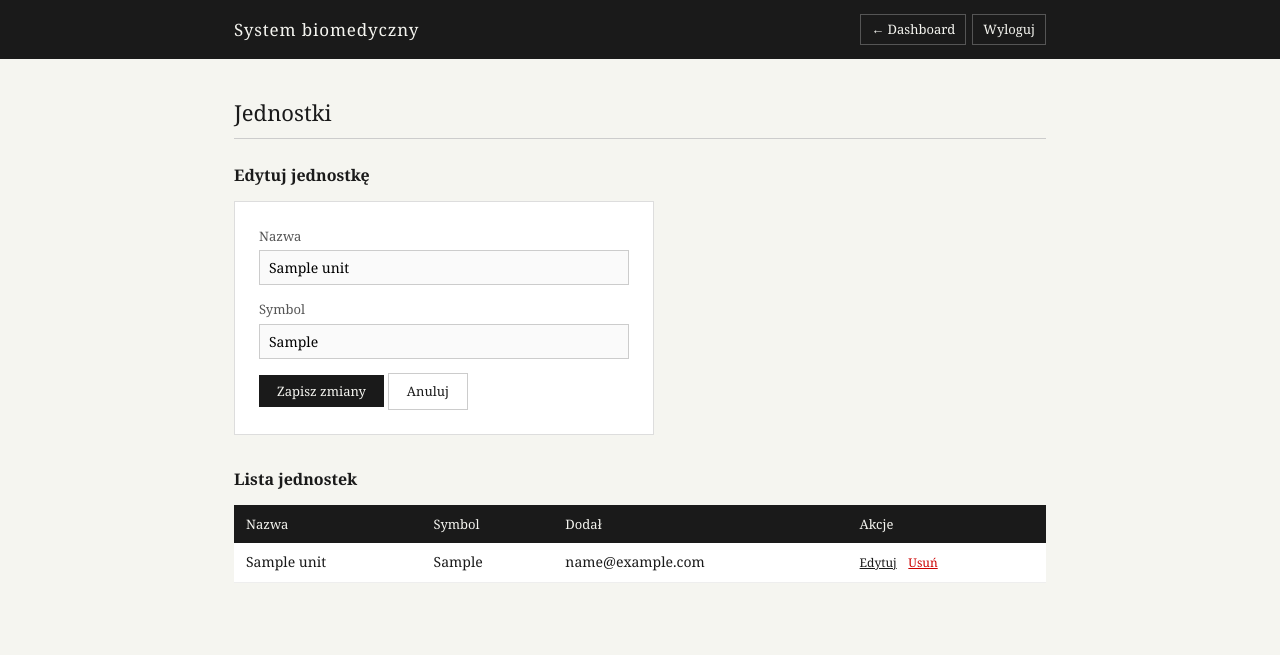
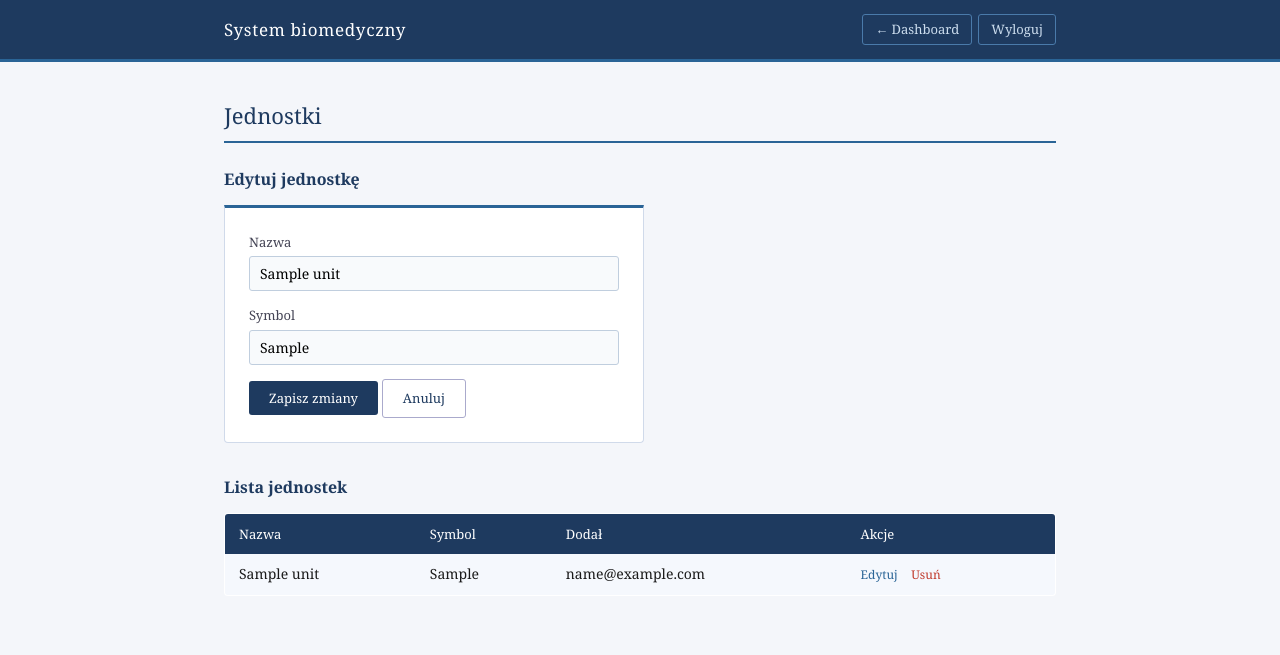
Before and after one commit to Szymon22v/System-biomedyczny, a PHP site: page /units.php?edit=1 in a window 1280 px wide. Shown: the top 655 px of the page. Run offline with PHP 8.4, Linux system fonts and the light colour scheme; the visitor is signed in with stand-in values (Sample User, id 1); tables that the repository leaves empty hold one stand-in row (values such as "Sample post").

Commit message:
aktualizacja

```diff
--- a/style.css
+++ b/style.css
@@ -6,24 +6,24 @@
 
 body {
     font-family: Georgia, 'Times New Roman', serif;
-    background: #f5f5f0;
+    background: #f4f6fa;
     color: #1a1a1a;
     font-size: 15px;
     line-height: 1.6;
 }
 
-/* LAYOUT */
 .container {
-    max-width: 860px;
+    max-width: 880px;
     margin: 0 auto;
     padding: 0 24px;
 }
 
-/* HEADER / NAV */
+/* HEADER */
 header {
-    background: #1a1a1a;
-    color: #f5f5f0;
+    background: #1e3a5f;
+    color: #fff;
     padding: 14px 0;
+    border-bottom: 3px solid #2a6496;
 }
 
 header .container {
@@ -37,29 +37,33 @@ header .container {
 header h1 {
     font-size: 17px;
     font-weight: normal;
-    letter-spacing: 0.05em;
+    letter-spacing: 0.04em;
+    color: #fff;
 }
 
 nav {
     display: flex;
     gap: 6px;
     flex-wrap: wrap;
+    align-items: center;
 }
 
 nav a {
-    color: #f5f5f0;
+    color: #cde;
     text-decoration: none;
     font-size: 13px;
-    padding: 4px 10px;
-    border: 1px solid #555;
-    transition: background 0.15s;
+    padding: 4px 12px;
+    border: 1px solid #4a7aaa;
+    border-radius: 3px;
+    transition: background 0.15s, color 0.15s;
 }
 
 nav a:hover {
-    background: #333;
+    background: #2a6496;
+    color: #fff;
 }
 
-/* MAIN CONTENT */
+/* MAIN */
 main {
     padding: 36px 0 60px;
 }
@@ -69,29 +73,33 @@ h2 {
     font-weight: normal;
     margin-bottom: 20px;
     padding-bottom: 8px;
-    border-bottom: 1px solid #ccc;
+    border-bottom: 2px solid #2a6496;
+    color: #1e3a5f;
 }
 
 h3 {
     font-size: 16px;
     font-weight: bold;
     margin: 24px 0 12px;
+    color: #1e3a5f;
 }
 
 /* FORMS */
 .form-block {
     background: #fff;
-    border: 1px solid #ddd;
+    border: 1px solid #d0daea;
+    border-top: 3px solid #2a6496;
     padding: 24px;
     max-width: 420px;
     margin-bottom: 32px;
+    border-radius: 0 0 4px 4px;
 }
 
 label {
     display: block;
     font-size: 13px;
     margin-bottom: 4px;
-    color: #555;
+    color: #445;
 }
 
 input[type=text],
@@ -104,77 +112,70 @@ select,
 textarea {
     display: block;
     width: 100%;
-    padding: 7px 9px;
-    border: 1px solid #ccc;
-    background: #fafafa;
+    padding: 7px 10px;
+    border: 1px solid #c0cede;
+    background: #f8fafc;
     font-family: inherit;
     font-size: 14px;
     margin-bottom: 14px;
     outline: none;
+    border-radius: 3px;
     transition: border-color 0.15s;
 }
 
 input:focus, select:focus, textarea:focus {
-    border-color: #1a1a1a;
+    border-color: #2a6496;
     background: #fff;
 }
 
 /* BUTTONS */
 button, .btn {
     display: inline-block;
-    padding: 7px 18px;
-    background: #1a1a1a;
-    color: #f5f5f0;
+    padding: 8px 20px;
+    background: #1e3a5f;
+    color: #fff;
     border: none;
     font-family: inherit;
     font-size: 13px;
     cursor: pointer;
     text-decoration: none;
+    border-radius: 3px;
     transition: background 0.15s;
 }
 
 button:hover, .btn:hover {
-    background: #333;
+    background: #2a6496;
 }
 
 .btn-secondary {
     background: transparent;
-    color: #1a1a1a;
-    border: 1px solid #ccc;
+    color: #1e3a5f;
+    border: 1px solid #aac;
 }
 
 .btn-secondary:hover {
-    background: #eee;
-}
-
-.btn-danger {
-    background: transparent;
-    color: #c00;
-    border: 1px solid #c00;
-}
-
-.btn-danger:hover {
-    background: #c00;
-    color: #fff;
+    background: #e8f0fb;
 }
 
 /* MESSAGES */
 .msg-error {
     background: #fff0f0;
-    border-left: 3px solid #c00;
+    border-left: 4px solid #c0392b;
     padding: 10px 14px;
     margin-bottom: 16px;
     font-size: 13px;
-    color: #c00;
+    color: #c0392b;
+    border-radius: 0 3px 3px 0;
 }
 
 .msg-success {
-    background: #f0fff4;
-    border-left: 3px solid #2a7a2a;
+    background: #f0fbf4;
+    border-left: 4px solid #27ae60;
     padding: 10px 14px;
     margin-bottom: 16px;
     font-size: 13px;
-    color: #2a7a2a;
+    color: #1e7a45;
+    border-radius: 0 3px 3px 0;
 }
 
 /* TABLES */
@@ -183,71 +184,82 @@ table {
     border-collapse: collapse;
     background: #fff;
     font-size: 14px;
+    border: 1px solid #d0daea;
+    border-radius: 4px;
+    overflow: hidden;
 }
 
 th {
-    background: #1a1a1a;
-    color: #f5f5f0;
-    padding: 9px 12px;
+    background: #1e3a5f;
+    color: #fff;
+    padding: 10px 14px;
     text-align: left;
     font-weight: normal;
     font-size: 13px;
 }
 
 td {
-    padding: 8px 12px;
-    border-bottom: 1px solid #eee;
+    padding: 9px 14px;
+    border-bottom: 1px solid #eaeff6;
+}
+
+tr:nth-child(even) td {
+    background: #f5f8fd;
 }
 
 tr:hover td {
-    background: #fafafa;
+    background: #e8f0fb;
 }
 
 td a {
-    color: #1a1a1a;
+    color: #2a6496;
     font-size: 12px;
-    margin-right: 8px;
+    margin-right: 10px;
+    text-decoration: none;
+}
+
+td a:hover {
     text-decoration: underline;
 }
 
-td a:hover {
-    color: #555;
-}
-
 td a.del {
-    color: #c00;
+    color: #c0392b;
 }
 
 /* OVER NORM */
-.over td {
-    color: #c00;
+tr.over td {
+    color: #c0392b;
+    background: #fff5f5 !important;
 }
 
 /* DASHBOARD MENU */
 .menu-grid {
     display: grid;
     grid-template-columns: repeat(auto-fit, minmax(180px, 1fr));
-    gap: 12px;
+    gap: 14px;
     margin-top: 20px;
 }
 
 .menu-card {
     display: block;
     background: #fff;
-    border: 1px solid #ddd;
+    border: 1px solid #d0daea;
+    border-top: 3px solid #2a6496;
     padding: 20px;
     text-decoration: none;
     color: #1a1a1a;
-    transition: border-color 0.15s;
+    border-radius: 0 0 4px 4px;
+    transition: box-shadow 0.15s, border-top-color 0.15s;
 }
 
 .menu-card:hover {
-    border-color: #1a1a1a;
+    box-shadow: 0 3px 12px rgba(42,100,150,0.15);
+    border-top-color: #1e3a5f;
 }
 
 .menu-card span {
     display: block;
-    font-size: 22px;
+    font-size: 24px;
     margin-bottom: 8px;
 }
 
```
Also changed, not shown: other parts of style.css (+34 -8 lines), dashboard.php (+5 -4 lines), 1 other file.
